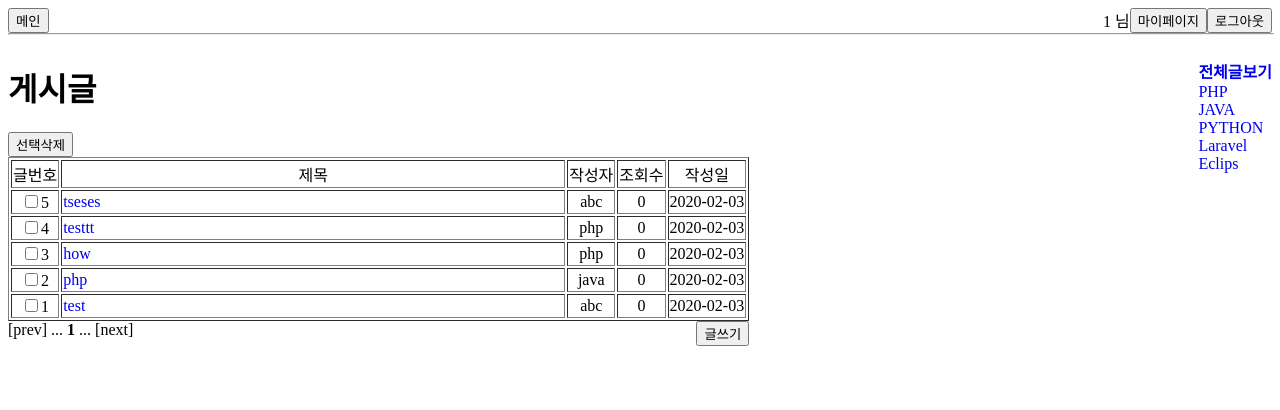
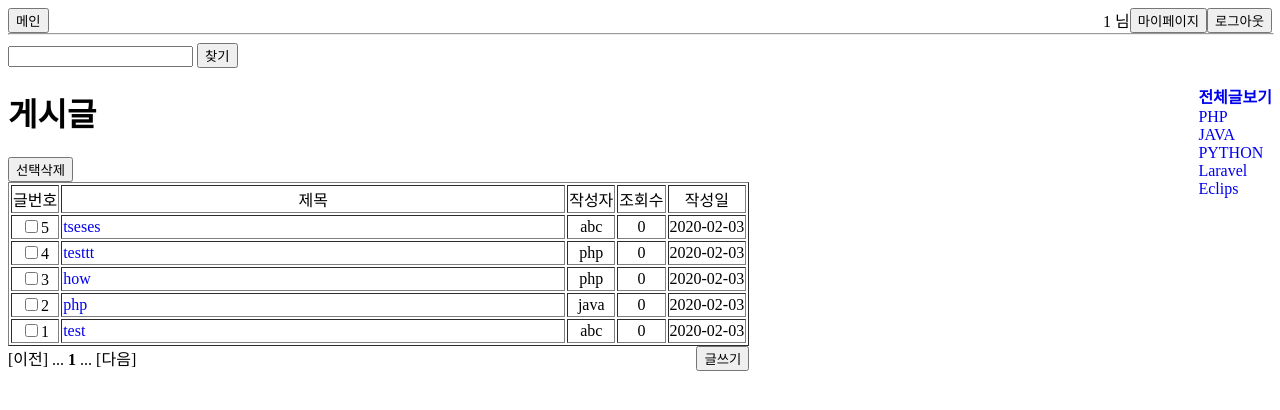
Before and after one commit to AwesomeDni/Web_Team_Project, a PHP site: page /list.php?category=0 in a window 1280 px wide. Shown: the top 410 px of the page. Run offline with PHP 8.4, Linux system fonts and the light colour scheme; the visitor is signed in with stand-in values (Sample User, id 1); data comes from the database, SQL or seed files in the repository.

Commit message:
2020.02.17 list.php modify -daniel-
검색 기능 추가

```diff
--- a/list.php
+++ b/list.php
@@ -29,6 +29,14 @@
     </div>
 </header>
 <hr>
+<!-- 검색 창 -->
+<div>
+    <form action="list.php" method="get" autocomplete="off">
+        <input type="text" name="search">
+        <input type="hidden" name="category" value="<?= $_GET['category']?>">
+        <input type="submit" value="찾기">
+    </form>
+</div>
 <div class="main">
 <div class='main_content'>
 <h1>게시글</h1>
@@ -54,14 +62,11 @@ if($power==0)
 <?php
 }
 
-// 페이지 설정
-$page_set = 10; // 한페이지 줄수
-$block_set = 5; // 한페이지 블럭수
-
+# 카테고리 기본 설정
 $category = 0;
 $_SESSION['category'] = $category;
 $category_nm = '';
-
+# 카테고리 이름 get
 if(isset($_GET['category']))
 {   $category = $_GET['category'];
     $_SESSION['category'] = $category;
@@ -78,14 +83,27 @@ if(isset($_GET['category']))
     $_SESSION['category_nm'] = $category_nm;
 }
 
+# 페이징을 위한 글 갯수 count
 try
 {   //쿼리문 작성
-    if($category>0)
+    if(isset($_GET['search']) && $category==0) // 검색시
+    {   $key = $_GET['search'];
+        $query = "SELECT count(content_no) as total FROM list_view where title like '%$key%'";
+        $stmh=$pdo->prepare($query); //sql문을 인잭션으로 부터 보호하기위한 처리
+        $stmh->execute();
+    }
+    elseif(isset($_GET['search']) && $category>0) // 검색시 선택한 카테고리가 있으면
+    {   $key = $_GET['search'];
+        $query = "SELECT count(content_no) as total FROM list_view where title like '%$key%' and category_no=$category";
+        $stmh=$pdo->prepare($query); //sql문을 인잭션으로 부터 보호하기위한 처리
+        $stmh->execute();
+    }
+    elseif($category>0) // 선택한 카테고리가 있으면
     {   $query = "SELECT count(content_no) as total FROM list_view where category_no=$category";
         $stmh=$pdo->prepare($query); //sql문을 인잭션으로 부터 보호하기위한 처리
         $stmh->execute();
     }
-    else
+    else // 없으면
     {   $query = "SELECT count(content_no) as total FROM list_view";
         $stmh=$pdo->prepare($query); //sql문을 인잭션으로 부터 보호하기위한 처리
         $stmh->execute();
@@ -95,26 +113,32 @@ catch(PDOException $e)
 {   print 'err: '. $e->getMessage();   }
 
 $row=$stmh->fetch(PDO::FETCH_ASSOC);
-
 $total = $row['total']; // 전체글수
-
+$page_set = 10; // 한페이지 줄수
+$block_set = 5; // 한페이지 블럭수
 $total_page = ceil ($total / $page_set); // 총페이지수(올림함수)
 $total_block = ceil ($total_page / $block_set); // 총블럭수(올림함수)
-
 $page = 1; // 현재페이지(넘어온값)
-if(isset($_GET['page'])){    $page= $_GET['page'];  }
-
+if(isset($_GET['page'])){    $page= $_GET['page'];    }
 $block = ceil ($page / $block_set); // 현재블럭(올림함수)
 $limit_idx = ($page - 1) * $page_set; // 글 시작위치
+
 # 게시글 불러오기
 try
 {   //쿼리문 작성
-    if($category>0) // 선택한 카테고리가 있으면
-    {   $query = "SELECT * from list_view where category_no=$category order by content_no desc limit $limit_idx, $page_set";
+    if(isset($key) && $category==0) //검색시
+    {   $query = "SELECT * from list_view where title like '%$key%' order by content_no desc limit $limit_idx, $page_set";
+        $stmh=$pdo->prepare($query); //sql문을 인잭션으로 부터 보호하기위한 처리
+        $stmh->execute();
+        print $key . ' 검색결과';
+    }
+    else
+    if(isset($key) && $category>0)// 검색시 선택한 카테고리가 있으면
+    {   $query = "SELECT * from list_view where title like '%$key%' and category_no=$category order by content_no desc limit $limit_idx, $page_set";
         $stmh=$pdo->prepare($query); //sql문을 인잭션으로 부터 보호하기위한 처리
         $stmh->execute();
         ?>
-        <script> // 카테고리 이름으로 게시판 이름 변경
+        <script>// 카테고리 이름으로 게시판 이름 변경
             $(document).ready(function(){
                 $("h1").text("<?= $category_nm ?>");
             });
@@ -122,12 +146,24 @@ try
         <?php
     }
     else
-    {   $query = "SELECT content_no,title,id,view_cnt,write_dt from show_view order by content_no desc limit $limit_idx, $page_set";
+    if($category>0)// 선택한 카테고리가 있으면
+    {   $query = "SELECT * from list_view where category_no=$category order by content_no desc limit $limit_idx, $page_set";
+        $stmh=$pdo->prepare($query); //sql문을 인잭션으로 부터 보호하기위한 처리
+        $stmh->execute();
+        ?>
+        <script>// 카테고리 이름으로 게시판 이름 변경
+            $(document).ready(function(){
+                $("h1").text("<?= $category_nm ?>");
+            });
+        </script>
+        <?php
+    }
+    else // 없으면
+    {   $query = "SELECT * from list_view order by content_no desc limit $limit_idx, $page_set";
         $stmh=$pdo->prepare($query); //sql문을 인잭션으로 부터 보호하기위한 처리
         $stmh->execute();
     }
 }
-
 catch(PDOException $e)
 {   print 'err: '. $e->getMessage();   }
 ?>
@@ -168,34 +204,29 @@ else
 }
 ?>
 </table>
+</form>
 <?php
 
 // 페이지번호 & 블럭 설정
 $first_page = (($block - 1) * $block_set) + 1; // 첫번째 페이지번호
 $last_page = min ($total_page, $block * $block_set); // 마지막 페이지번호
-
 $prev_page = $page - 1; // 이전페이지
 $next_page = $page + 1; // 다음페이지
-
 $prev_block = $block - 1; // 이전블럭
 $next_block = $block + 1; // 다음블럭
-
 // 이전블럭을 블럭의 마지막으로 하려면...
 $prev_block_page = $prev_block * $block_set; // 이전블럭 페이지번호
 // 이전블럭을 블럭의 첫페이지로 하려면...
 //$prev_block_page = $prev_block * $block_set - ($block_set - 1);
 $next_block_page = $next_block * $block_set - ($block_set - 1); // 다음블럭 페이지번호
-
 // 페이징 화면
-print ($prev_page > 0) ? "<a href='".$_SERVER['PHP_SELF']."?page=$prev_page'>[prev]</a> " : "[prev] ";
+print ($prev_page > 0) ? "<a href='".$_SERVER['PHP_SELF']."?page=$prev_page'>[이전]</a> " : "[이전] ";
 print ($prev_block > 0) ? "<a href='".$_SERVER['PHP_SELF']."?page=$prev_block_page'>...</a> " : "... ";
-
-for ($i=$first_page; $i<=$last_page; $i++)
-{   print ($i != $page) ? "<a href='".$_SERVER['PHP_SELF']."?category=$category&page=$i'>$i</a> " : "<b>$i</b> ";
+for ($i=$first_page; $i<=$last_page; $i++) {
+    print ($i != $page) ? "<a href='".$_SERVER['PHP_SELF']."?category=$category&page=$i'>$i</a> " : "<b>$i</b> ";
 }
-
 print ($next_block <= $total_block) ? "<a href='".$_SERVER['PHP_SELF']."?page=$next_block_page'>...</a> " : "... ";
-print ($next_page <= $total_page) ? "<a href='".$_SERVER['PHP_SELF']."?page=$next_page'>[next]</a>" : "[next]";
+print ($next_page <= $total_page) ? "<a href='".$_SERVER['PHP_SELF']."?page=$next_page'>[다음]</a>" : "[다음]";
 ?>
 <button onclick="location.href='insert.php'">글쓰기</button>
 </div>
```
